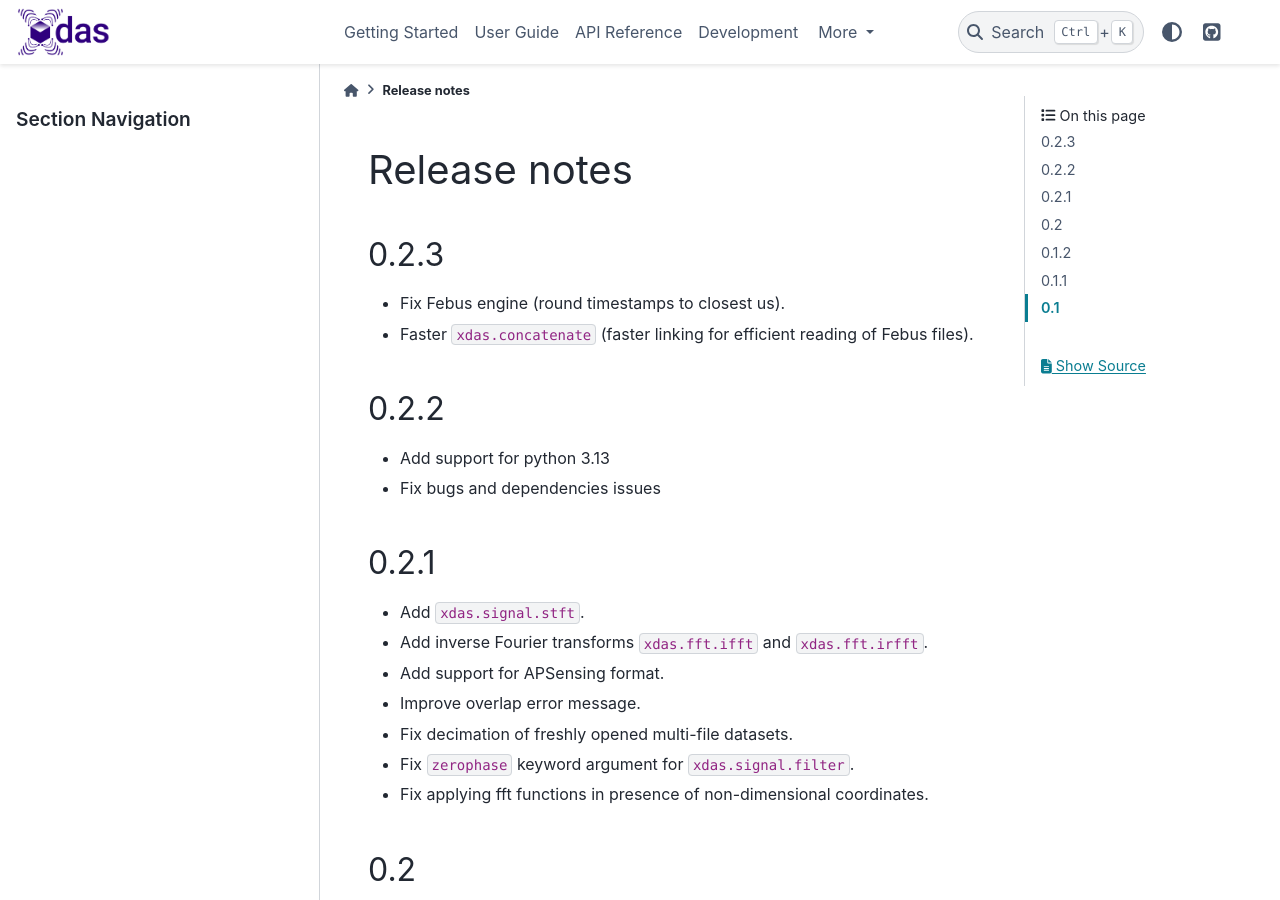
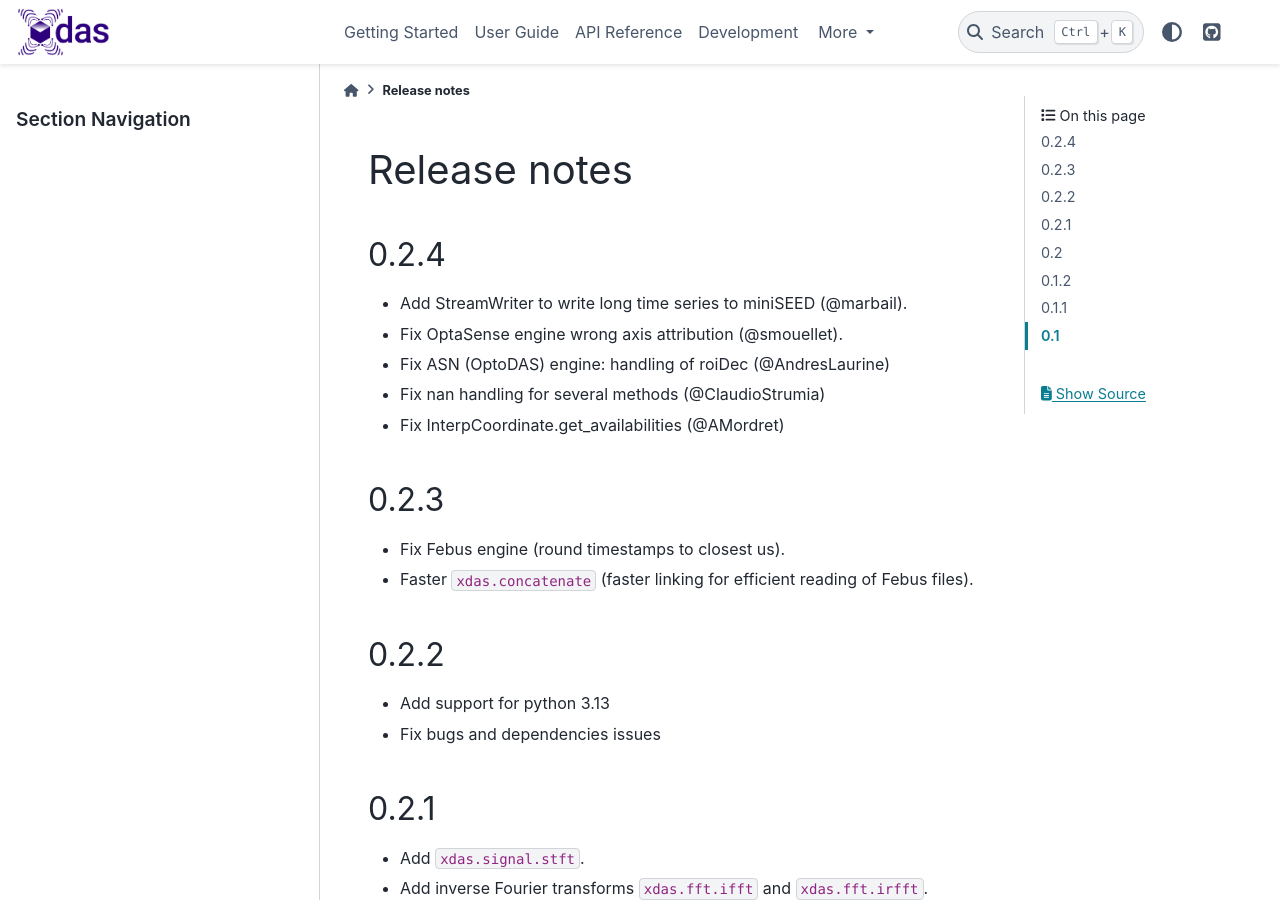
Before and after one commit to xdas-dev/xdas, a Sphinx documentation site: the page built from docs/release-notes.md, in a window 1280 px wide and 900 px high. Built offline with Sphinx 7.4.7 and the PyData theme 0.15.4, drawn with Linux system fonts in a browser that asks for light colours.

Commit message:
Release note 0.2.4

```diff
--- a/docs/release-notes.md
+++ b/docs/release-notes.md
@@ -1,4 +1,11 @@
 # Release notes
+
+## 0.2.4
+- Add StreamWriter to write long time series to miniSEED (@marbail).
+- Fix OptaSense engine wrong axis attribution (@smouellet).
+- Fix ASN (OptoDAS) engine: handling of roiDec (@AndresLaurine)
+- Fix nan handling for several methods (@ClaudioStrumia)
+- Fix InterpCoordinate.get_availabilities (@AMordret)
 
 ## 0.2.3
 - Fix Febus engine (round timestamps to closest us).
```
